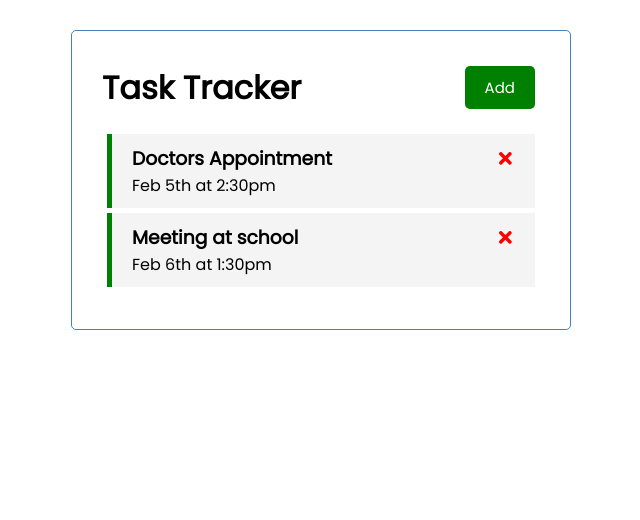
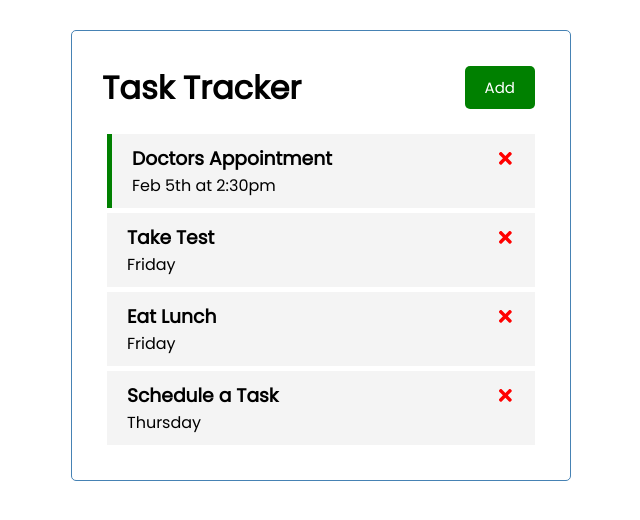
Before and after one commit to robkondrat/react-task-tracker, a React (Create React App) app: page / in a window 1280 px wide. Shown: the top 520 px of the page, without its empty margins (319-959 px from the left). Built offline with nearby package versions, Linux system fonts and the light colour scheme; data requests are answered from the project's data file.

Commit message:
create and update sends to the server

```diff
--- a/db.json
+++ b/db.json
@@ -7,10 +7,22 @@
       "reminder": true
     },
     {
-      "id": 2,
-      "text": "Meeting at school",
-      "day": "Feb 6th at 1:30pm",
-      "reminder": true
+      "text": "Take Test",
+      "day": "Friday",
+      "reminder": false,
+      "id": 3
+    },
+    {
+      "text": "Eat Lunch",
+      "day": "Friday",
+      "reminder": false,
+      "id": 4
+    },
+    {
+      "text": "Schedule a Task",
+      "day": "Thursday",
+      "reminder": false,
+      "id": 5
     }
   ]
 }
--- a/src/App.js
+++ b/src/App.js
@@ -10,48 +10,83 @@
 
   useEffect(() => {
     const getTasks = async () => {
-      const tasksFromServer = await fetchTasks()
-      setTasks(tasksFromServer)
-    }
+      const tasksFromServer = await fetchTasks();
+      setTasks(tasksFromServer);
+    };
 
     getTasks();
   }, []);
 
   const fetchTasks = async () => {
-    const res = await fetch('http://localhost:5000/tasks')
-    const data = await res.json()
+    const res = await fetch("http://localhost:5000/tasks");
+    const data = await res.json();
 
     return data;
-  }
+  };
+
+  const fetchTask = async (id) => {
+    const res = await fetch(`http://localhost:5000/tasks/${id}`);
+    const data = await res.json();
+
+    return data;
+  };
 
   // Add Task
-  const addTask = (task) => {
-    const id = Math.floor(Math.random() * 10000) + 1;
-    const newTask = { id, ...task };
-    setTasks([...tasks, newTask])
+  const addTask = async (task) => {
+    const res = await fetch("http://localhost:5000/tasks", {
+      method: "POST",
+      headers: {
+        "Content-type": "application/json",
+      },
+      body: JSON.stringify(task),
+    });
+
+    const data = await res.json();
+
+    setTasks([...tasks, data]);
+
+    // const id = Math.floor(Math.random() * 10000) + 1;
+    // const newTask = { id, ...task };
+    // setTasks([...tasks, newTask])
   };
 
   // Delete Task
   const deleteTask = async (id) => {
     await fetch(`http://localhost:5000/tasks/${id}`, {
-      method: 'DELETE'
-    })
+      method: "DELETE",
+    });
 
     setTasks(tasks.filter((task) => task.id !== id));
   };
 
   //Toggle REminder
-  const toggleReminder = (id) => {
+  const toggleReminder = async (id) => {
+    const taskToToggle = await fetchTask(id);
+    const updTask = { ...taskToToggle, reminder: !taskToToggle.reminder };
+
+    const res = await fetch(`http://localhost:5000/tasks/${id}`, {
+      method: "PUT",
+      headers: {
+        "Content-type": "application/json",
+      },
+      body: JSON.stringify(updTask),
+    });
+
+    const data = await res.json();
+
     setTasks(
       tasks.map((task) =>
-        task.id === id ? { ...task, reminder: !task.reminder } : task
+        task.id === id ? { ...task, reminder: data.reminder } : task
       )
     );
   };
 
   return (
     <div className="container">
-      <Header onAdd={() => setShowAddTask(!showAddTask)} showAdd={showAddTask} />
+      <Header
+        onAdd={() => setShowAddTask(!showAddTask)}
+        showAdd={showAddTask}
+      />
       {showAddTask && <AddTask onAdd={addTask} />}
       {tasks.length > 0 ? (
         <Tasks tasks={tasks} onDelete={deleteTask} onToggle={toggleReminder} />
```
